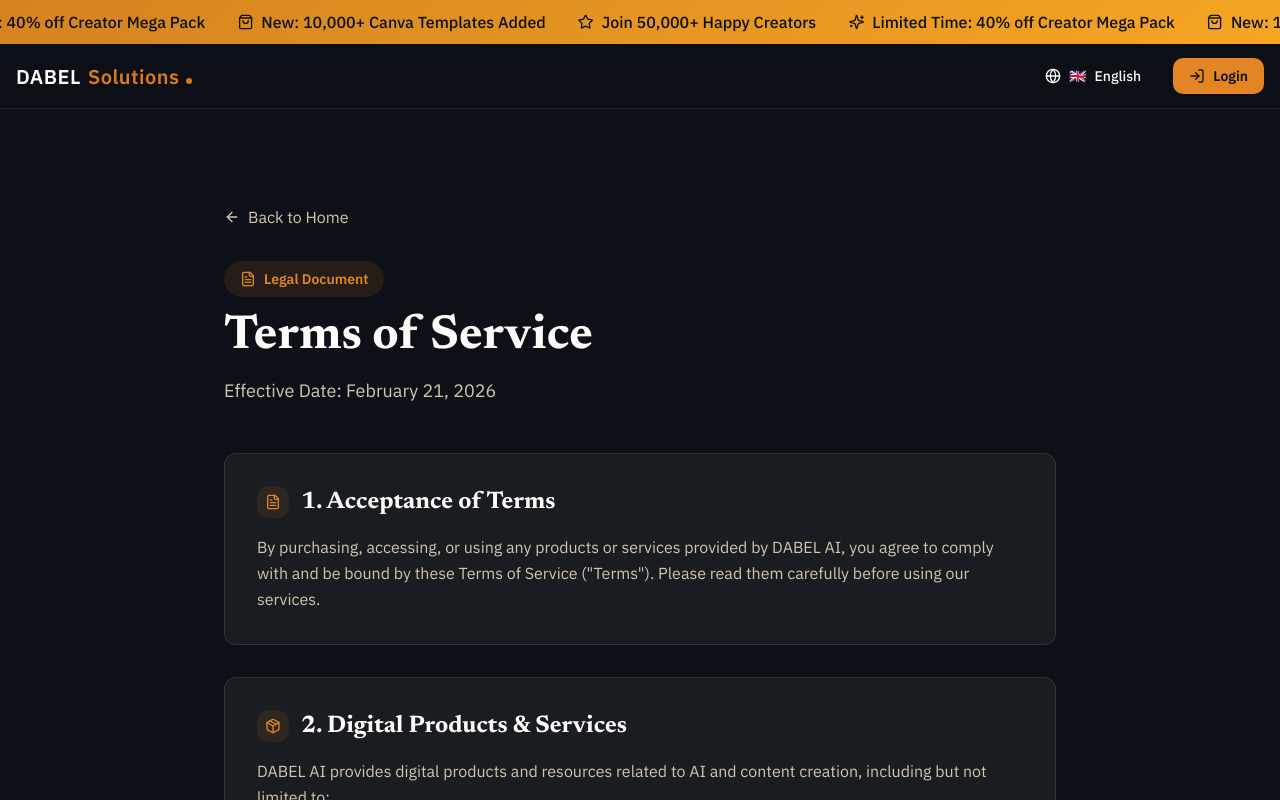
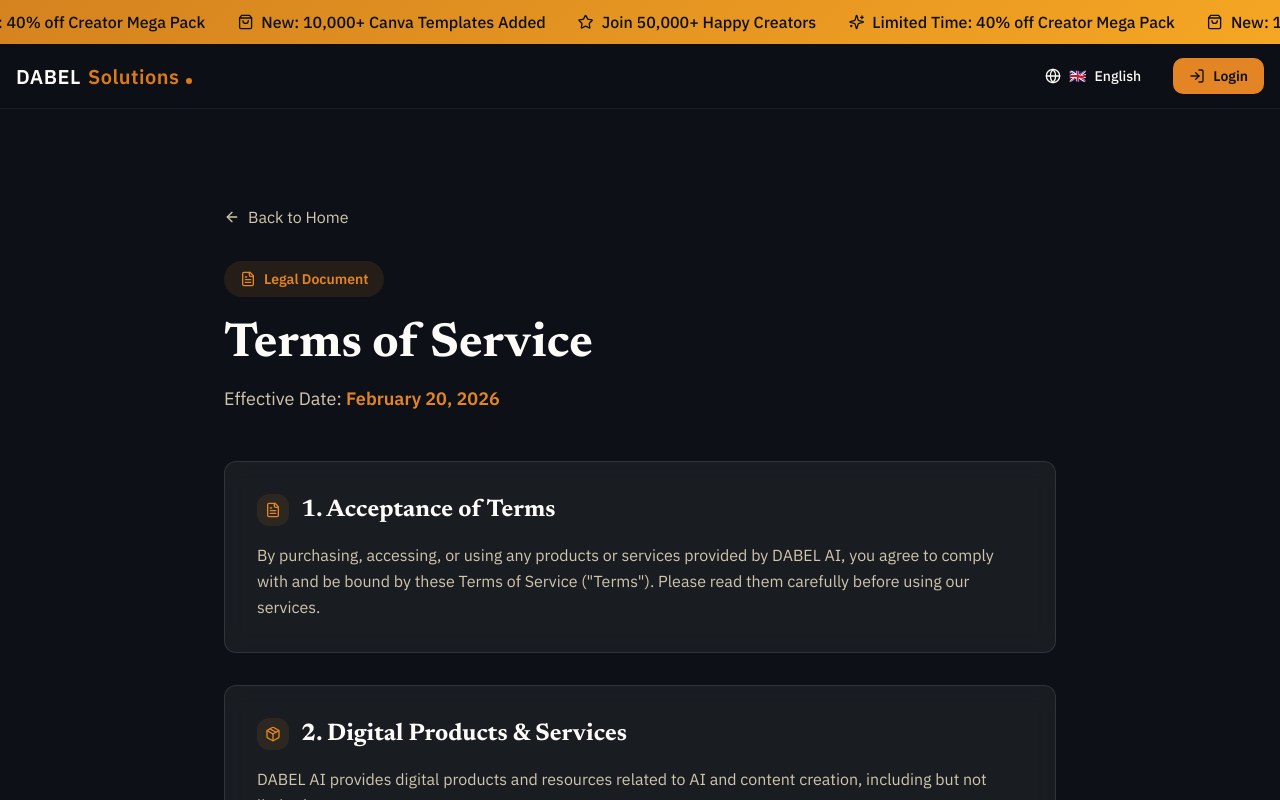
Before and after one commit to Usamaqur12/sg-800e0f93-fb1b-4fa9-9ce5-03e6289fd30c-1778894677, a Next.js app: page /terms-of-service in a window 1280 px wide. Shown: the top 800 px of the page. Built offline with nearby package versions, Linux system fonts and the light colour scheme.

Commit message:
docs(legal): update terms of service effective date

```diff
--- a/src/pages/terms-of-service.tsx
+++ b/src/pages/terms-of-service.tsx
@@ -25,7 +25,7 @@ export default function TermsOfService() {
 
           {/* Header */}
           <div className="mb-12">
-            <div className="inline-flex items-center gap-2 bg-accent/10 text-accent px-4 py-2 rounded-full text-sm font-semibold mb-4">
+            <div className="inline-flex items-center gap-2 bg-accent/10 px-4 py-2 rounded-full text-sm text-accent font-semibold mb-6">
               <FileText className="w-4 h-4" />
               Legal Document
             </div>
@@ -33,7 +33,7 @@ export default function TermsOfService() {
               Terms of Service
             </h1>
             <p className="text-muted-foreground text-lg">
-              Effective Date: February 21, 2026
+              Effective Date: <span className="text-accent font-semibold">February 20, 2026</span>
             </p>
           </div>
 
```
